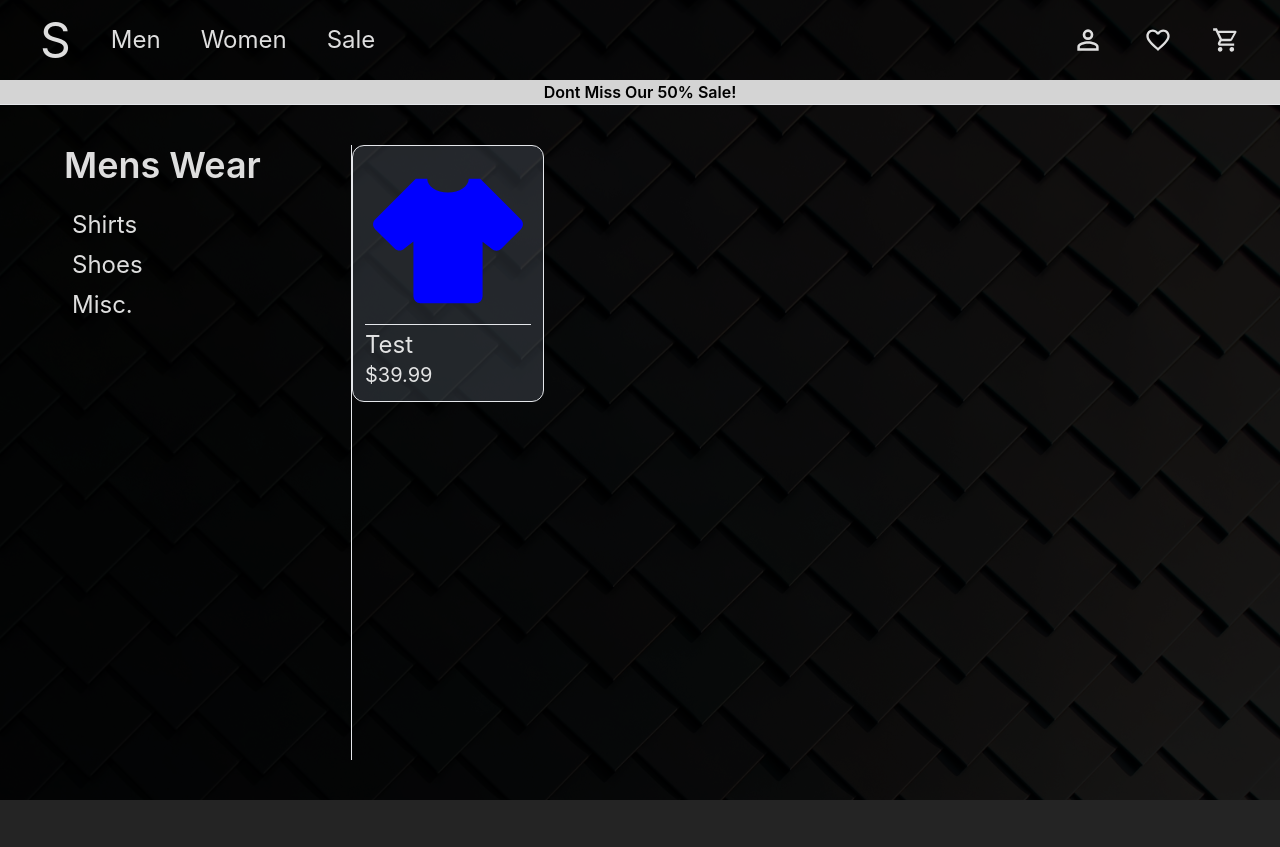
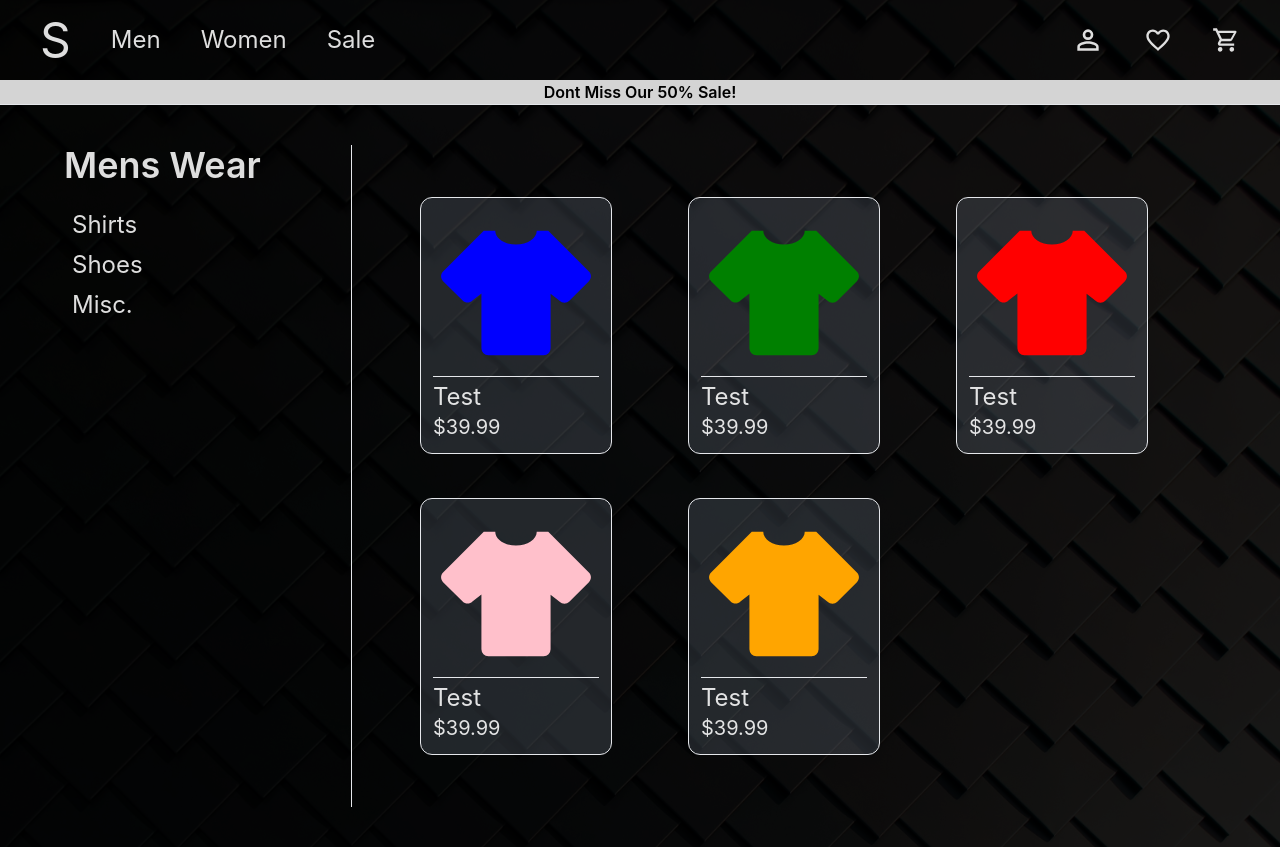
Before and after one commit to Jared588/shopping-cart, a React (Vite) app: page /shop/men in a window 1280 px wide. Before the commit the page ends 800 px from the top, so only its background shows below. Built offline with nearby package versions, Linux system fonts and the light colour scheme.

Commit message:
Implement flexibility to the items section

```diff
--- a/src/components/Item.jsx
+++ b/src/components/Item.jsx
@@ -1,11 +1,11 @@
 function ShirtC (title, price, pColor) {
   const tShirtC = <svg xmlns="http://www.w3.org/2000/svg" viewBox="0 0 24 24"><title>tshirt-crew</title><path d="M16,21H8A1,1 0 0,1 7,20V12.07L5.7,13.07C5.31,13.46 4.68,13.46 4.29,13.07L1.46,10.29C1.07,9.9 1.07,9.27 1.46,8.88L7.34,3H9C9,4.1 10.34,5 12,5C13.66,5 15,4.1 15,3H16.66L22.54,8.88C22.93,9.27 22.93,9.9 22.54,10.29L19.71,13.12C19.32,13.5 18.69,13.5 18.3,13.12L17,12.12V20A1,1 0 0,1 16,21" fill={pColor} /></svg>
   return (
-    <div className="w-48 h-auto flex flex-col border p-3 rounded-xl bg-slate-400/20">
+    <div className="w-48 h-fit flex flex-col border p-3 my-3 rounded-xl bg-slate-400/20">
       <div className=''>{tShirtC}</div>
       <div className="border-t">
         <p className="text-2xl mt-1">{title}</p>
-        <p className="price w-fit text-xl">{price}</p>
+        <p className="w-fit text-xl">{price}</p>
       </div>
     </div>
   );
--- a/src/index.css
+++ b/src/index.css
@@ -57,3 +57,9 @@ body {
 .fade-in {
   animation: fadeIn 2s ease-in-out;
 }
+
+.items-container {
+    display: grid;
+    justify-items: center;
+    grid-template-columns: repeat(auto-fill, minmax(225px, 1fr));
+}
--- a/src/routes/Shop.jsx
+++ b/src/routes/Shop.jsx
@@ -35,8 +35,14 @@ export function Men() {
                         <li>Misc.</li>
                     </ul>
                 </div>
-                <div data-testid="items-container" className='flex-auto col-span-3'>
-                    {ShirtC('Test', '$39.99', 'blue', 'yellow')}
+                <div className='flex-auto col-span-3 p-10'>
+                  <div data-testid="items-container" className="items-container gap-5">
+                    {ShirtC('Test', '$39.99', 'blue')}
+                    {ShirtC('Test', '$39.99', 'green')}
+                    {ShirtC('Test', '$39.99', 'red')}
+                    {ShirtC('Test', '$39.99', 'pink')}
+                    {ShirtC('Test', '$39.99', 'orange')}
+                  </div>
                 </div>
             </div>
         </div>
```
